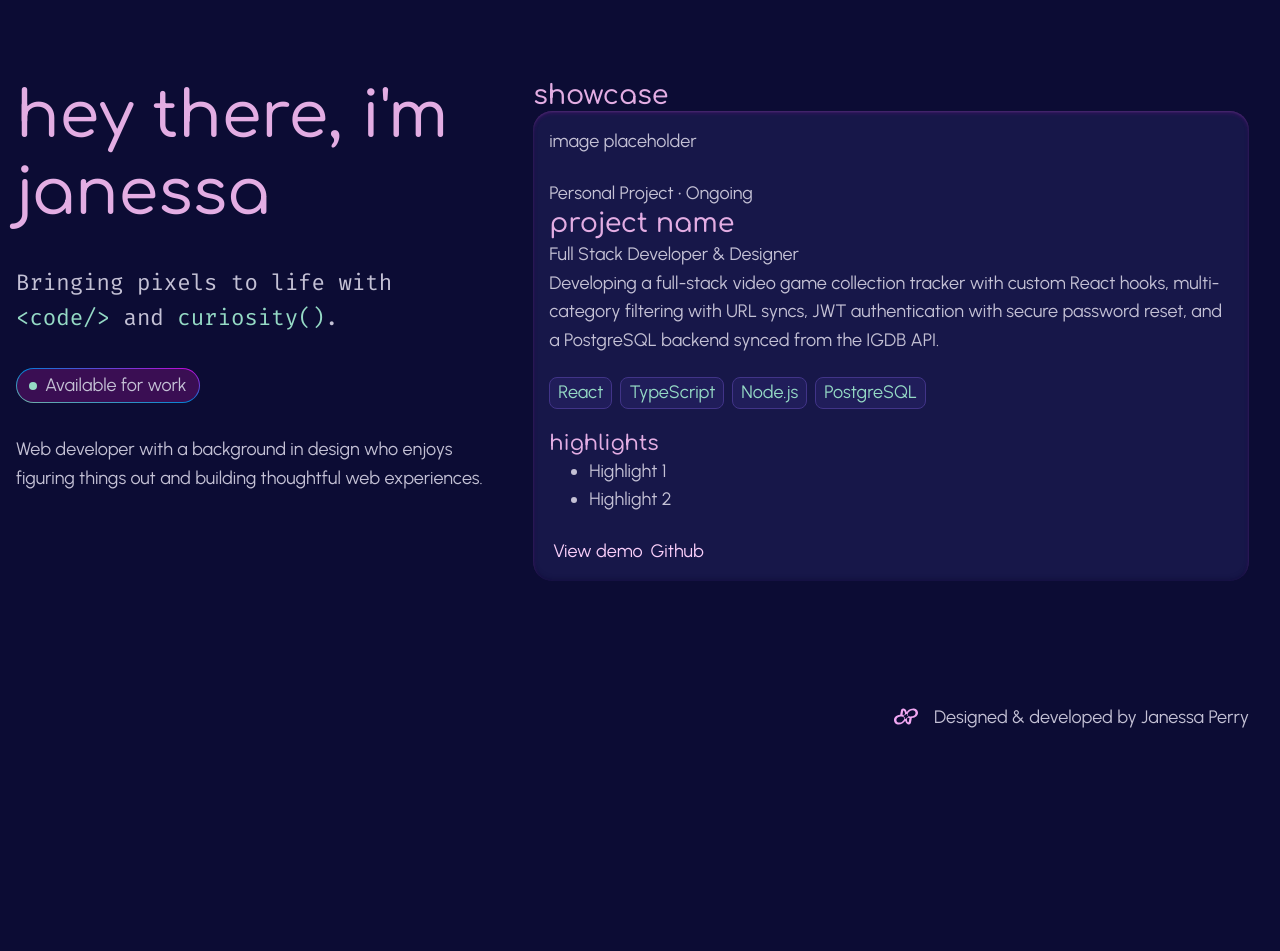
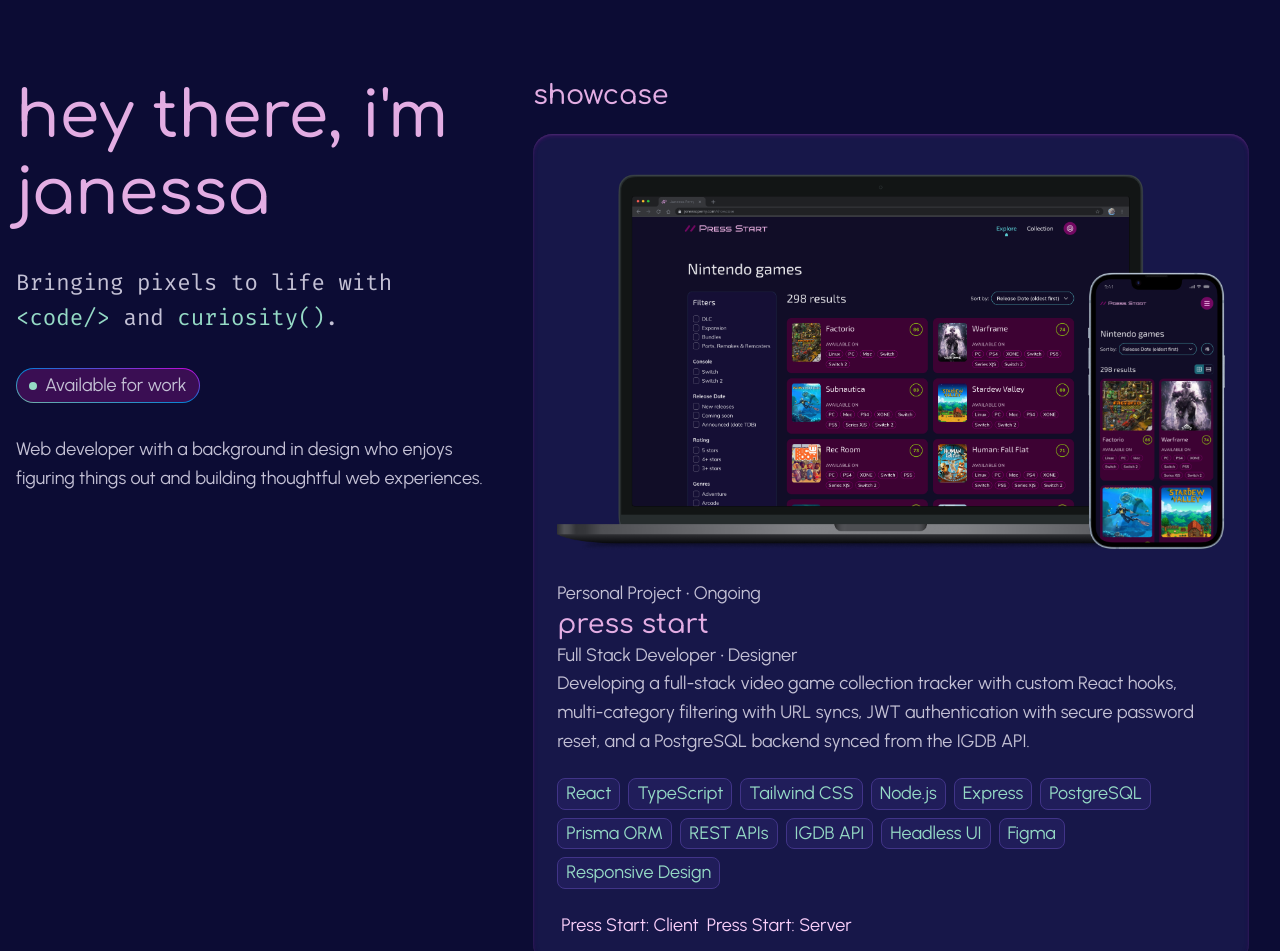
Before and after one commit to janessaperry/portfolio-vue, a Vue app: page / in a window 1280 px wide. Shown: the part 51-1002 px from the top of the page. Before the commit the page ends 800 px from the top, so only its background shows below. Built offline with nearby package versions, Linux system fonts and the light colour scheme; some icons are missing.

Commit message:
integrate ProjectCard component and dynamic project showcase rendering, update types for project data structure

```diff
--- /dev/null
+++ b/src/components/ProjectCard.vue
@@ -0,0 +1,105 @@
+<script setup lang="ts">
+import type { Project } from '../types'
+
+interface Props {
+  project: Project
+  showHighlights?: boolean
+}
+
+const { project, showHighlights = false } = defineProps<Props>()
+</script>
+
+<template>
+  <article class="project-card" :class="project.showcase ? 'showcase' : ''">
+    <img
+      :src="project.thumbnailInfo.filePath"
+      :alt="project.thumbnailInfo.altText"
+      class="project-thumbnail"
+    />
+
+    <div class="project-overview">
+      <p>{{ project.type }} • {{ project.yearCompleted }}</p>
+      <h2>{{ project.title }}</h2>
+      <p>{{ project.role }}</p>
+      <p>{{ project.teaser }}</p>
+    </div>
+
+    <ul class="tech-stack-chips">
+      <li v-for="skill of project.skillsAndTools" :key="skill" class="chip">{{ skill }}</li>
+    </ul>
+
+    <div v-if="showHighlights" class="project-highlights">
+      <h3>Highlights</h3>
+      <ul>
+        <li v-for="[highlight, index] of project.experiencePoints" :key="index">
+          {{ highlight }}
+        </li>
+      </ul>
+    </div>
+
+    <template v-if="project.githubRepos || project.liveUrl">
+      <div class="card-actions">
+        <a v-if="project.liveUrl" :href="project.liveUrl" target="_blank" class="button"
+          >View live</a
+        >
+
+        <template v-if="project.githubRepos">
+          <a
+            v-for="repo of project.githubRepos"
+            :key="repo.url"
+            :href="repo.url"
+            target="_blank"
+            class="button"
+            >{{ repo.title }}</a
+          >
+        </template>
+      </div>
+    </template>
+  </article>
+</template>
+
+<style scoped>
+.project-card {
+  & > * + * {
+    margin-top: 1.4rem;
+  }
+
+  padding: 1rem;
+  background-color: var(--color-surface-dark);
+  border-radius: 1.2rem;
+  box-shadow: var(--shadow-inset-card);
+
+  @media screen and (min-width: 768px) {
+    padding: 1.5rem;
+  }
+
+  /*
+  &.showcase {
+    background-color: var(--color-surface-light);
+  }
+  */
+}
+
+.project-thumbnail {
+  display: block;
+  width: 100%;
+  margin: 1rem auto 0;
+}
+
+.tech-stack-chips {
+  list-style: none;
+  padding-inline: 0;
+  display: flex;
+  flex-wrap: wrap;
+  gap: 0.5rem;
+}
+
+.chip {
+  padding: 0.25rem 0.5rem;
+  color: var(--color-text-accent);
+  line-height: 1.2;
+  background-color: var(--color-surface-dark-muted);
+  border: 1px solid var(--color-border);
+  border-radius: 8px;
+}
+</style>
--- a/src/types/index.ts
+++ b/src/types/index.ts
@@ -6,3 +6,27 @@ export type CompanionEntry = {
   imageAlt: string
 }
 export type CompanionData = Record<CompanionKey, CompanionEntry>
+
+export type Project = {
+  id: string;
+  showcase: boolean;
+  slug?: string;
+  githubRepos?: {
+    type: "client" | "server";
+    title: string;
+    url: string;
+  }[];
+  liveUrl?: string;
+  categories: string[];
+  thumbnailInfo: {
+    filePath: string;
+    altText: string;
+  };
+  title: string;
+  role: string;
+  type: string;
+  yearCompleted: string;
+  teaser: string;
+  experiencePoints?: string[];
+  skillsAndTools: string[];
+}
--- a/src/views/HomeView.vue
+++ b/src/views/HomeView.vue
@@ -1,5 +1,6 @@
 <script setup lang="ts">
-import TheWelcome from '../components/TheWelcome.vue'
+import ProjectCard from '../components/ProjectCard.vue'
+import { allProjects } from '../data/allProjects.ts'
 </script>
 
 <template>
@@ -23,45 +24,11 @@ import TheWelcome from '../components/TheWelcome.vue'
 
     <div class="project-showcase">
       <h2>Showcase</h2>
-      <article class="project-card">
-        <div>image placeholder</div>
-
-        <div class="project-overview">
-          <p>Personal Project • Ongoing</p>
-          <h2>Project Name</h2>
-          <p>Full Stack Developer & Designer</p>
-
-          <p>
-            Developing a full-stack video game collection tracker with custom React hooks,
-            multi-category filtering with URL syncs, JWT authentication with secure password reset,
-            and a PostgreSQL backend synced from the IGDB API.
-          </p>
-        </div>
-
-        <ul class="tech-stack-chips">
-          <li class="chip">React</li>
-          <li class="chip">TypeScript</li>
-          <li class="chip">Node.js</li>
-          <li class="chip">PostgreSQL</li>
-        </ul>
-
-        <div class="project-highlights">
-          <h3>Highlights</h3>
-          <ul>
-            <li>Highlight 1</li>
-            <li>Highlight 2</li>
-          </ul>
-        </div>
-
-        <div class="card-actions">
-          <a href="#" target="_blank" class="button">View demo</a>
-          <a href="#" target="_blank" class="button">Github</a>
-        </div>
-      </article>
+      <template v-for="project of allProjects" :key="project.id">
+        <ProjectCard v-if="project.showcase" :project="project" />
+      </template>
     </div>
   </section>
-
-  <!--  <TheWelcome />-->
 </template>
 
 <style scoped>
@@ -73,11 +40,21 @@ import TheWelcome from '../components/TheWelcome.vue'
   & h1 {
     font-size: var(--font-size-display);
   }
+
+  @media (min-width: 1024px) {
+    flex-direction: row;
+    align-items: flex-start;
+    gap: 2.5rem;
+  }
 }
 
 .intro {
   & > * + * {
     margin-top: 2rem;
+  }
+
+  @media (min-width: 1024px) {
+    flex-basis: 40%;
   }
 }
 
@@ -91,10 +68,7 @@ import TheWelcome from '../components/TheWelcome.vue'
 }
 
 .work-status-container {
-  background: linear-gradient(
-    to top right,
-    var(--gradient-neon-bg)
-  );
+  background: linear-gradient(to top right, var(--gradient-neon-bg));
   border-radius: 9999px;
   padding: 1px;
   width: fit-content;
@@ -118,45 +92,12 @@ import TheWelcome from '../components/TheWelcome.vue'
   }
 }
 
-.project-card {
+.project-showcase {
   & > * + * {
     margin-top: 1.4rem;
   }
 
-  padding: 1rem;
-  background-color: var(--color-surface-dark);
-  border-radius: 1.2rem;
-  box-shadow: var(--shadow-inset-card)
-}
-
-.tech-stack-chips {
-  list-style: none;
-  padding-inline: 0;
-  display: flex;
-  gap: 0.5rem;
-}
-
-.chip {
-  padding: 0.25rem 0.5rem;
-  color: var(--color-text-accent);
-  line-height: 1.2;
-  background-color: var(--color-surface-dark-muted);
-  border: 1px solid var(--color-border);
-  border-radius: 8px;
-}
-
-@media (min-width: 1024px) {
-  .hero {
-    flex-direction: row;
-    align-items: flex-start;
-    gap: 2.5rem;
-  }
-
-  .intro {
-    flex-basis: 40%;
-  }
-
-  .project-showcase {
+  @media (min-width: 1024px) {
     flex-basis: 60%;
   }
 }
```
